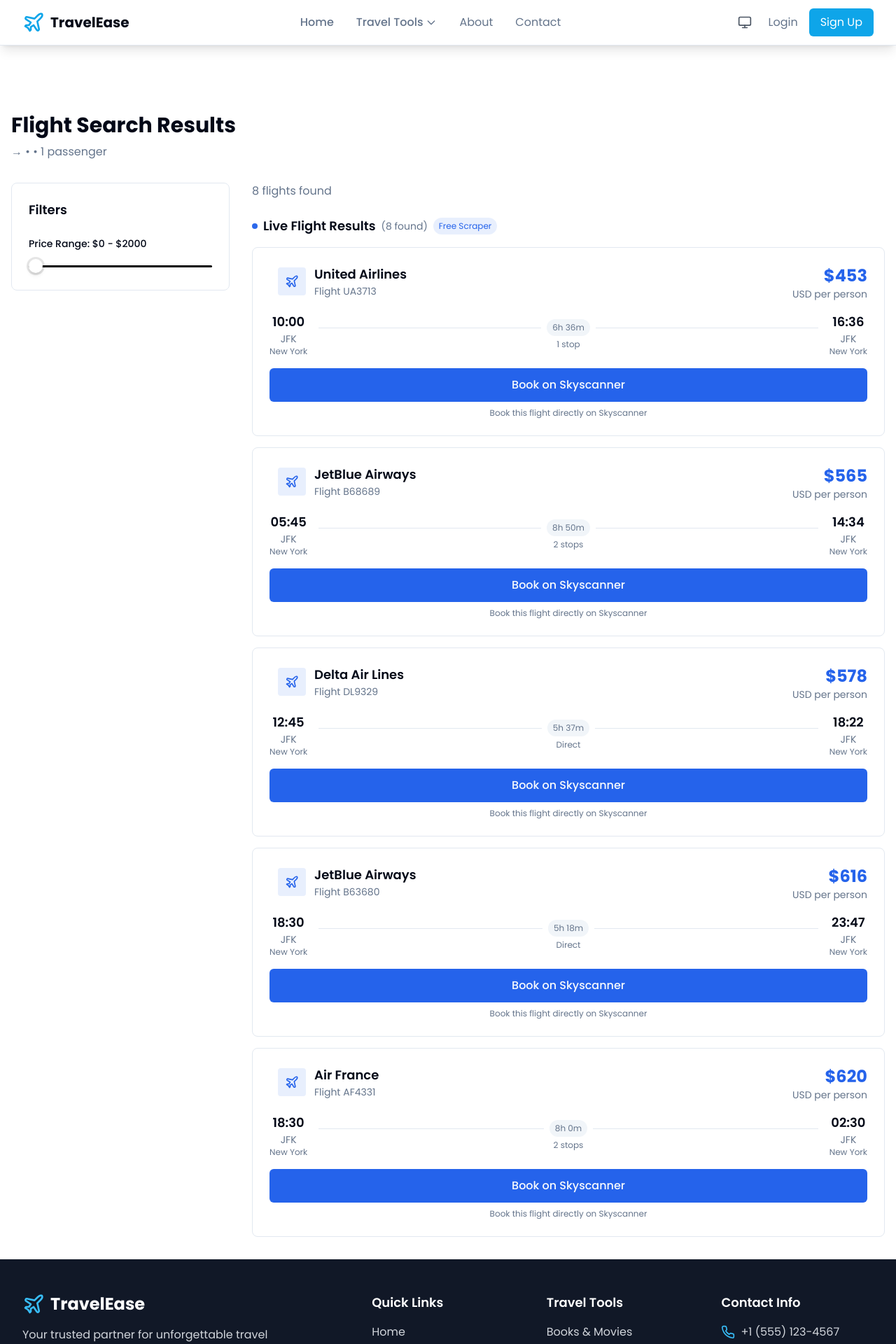
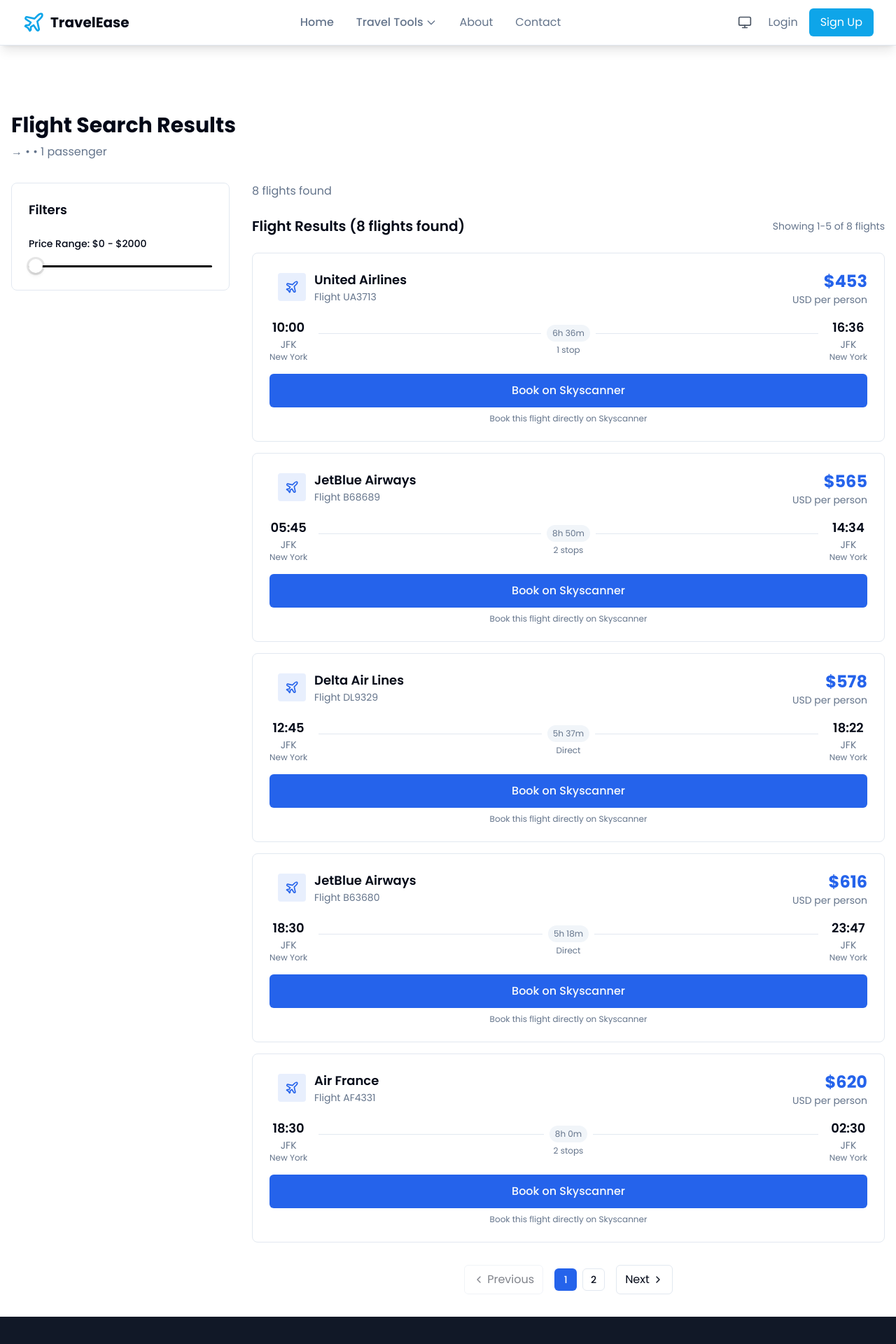
Before and after one commit to ayushiiaggarwall/go-explore-co, a React (Vite) app: page /search-flights in a window 1280 px wide. Shown: the top 1920 px of the page at 70% size. Built offline with nearby package versions, Linux system fonts and the light colour scheme; no server answers.

Commit message:
Add pagination to flight search results
Implement pagination for the flight search results page, displaying 5 flights per page and allowing users to view up to 20 flights.

```diff
--- a/src/pages/FlightSearchResults.tsx
+++ b/src/pages/FlightSearchResults.tsx
@@ -1,6 +1,6 @@
 import { useState, useEffect } from 'react';
 import { useSearchParams } from 'react-router-dom';
-import { SlidersHorizontal, Plane } from 'lucide-react';
+import { SlidersHorizontal, Plane, ChevronLeft, ChevronRight } from 'lucide-react';
 import { useSmoothNavigation } from '../hooks/useSmoothNavigation';
 import { useBookings } from '../hooks/useBookings';
 import { skyscannerApi, SkyscannerFlight } from '../services/skyscannerApi';
@@ -14,9 +14,10 @@ export default function FlightSearchResults() {
   const [loading, setLoading] = useState(true);
   const [apiFlights, setApiFlights] = useState<SkyscannerFlight[]>([]);
   const [apiError, setApiError] = useState<string | null>(null);
-  const [dataSource, setDataSource] = useState<string>('');
   const [priceRange, setPriceRange] = useState([0, 2000]);
   const [showFilters, setShowFilters] = useState(false);
+  const [currentPage, setCurrentPage] = useState(1);
+  const [flightsPerPage] = useState(5);
 
   const searchData = {
     from: searchParams.get('from') || '',
@@ -105,6 +106,30 @@ export default function FlightSearchResults() {
     window.open(bookingUrl, '_blank');
   };
 
+  // Pagination logic
+  const totalFlights = apiFlights.length;
+  const totalPages = Math.ceil(totalFlights / flightsPerPage);
+  const startIndex = (currentPage - 1) * flightsPerPage;
+  const endIndex = startIndex + flightsPerPage;
+  const currentFlights = apiFlights.slice(startIndex, endIndex);
+
+  const handlePageChange = (page: number) => {
+    setCurrentPage(page);
+    window.scrollTo({ top: 0, behavior: 'smooth' });
+  };
+
+  const handlePrevPage = () => {
+    if (currentPage > 1) {
+      handlePageChange(currentPage - 1);
+    }
+  };
+
+  const handleNextPage = () => {
+    if (currentPage < totalPages) {
+      handlePageChange(currentPage + 1);
+    }
+  };
+
   useEffect(() => {
     const fetchFlights = async () => {
       setLoading(true);
@@ -124,7 +149,6 @@ export default function FlightSearchResults() {
         if (apiResults && apiResults.flights && apiResults.flights.length > 0) {
           console.log('✅ Flight API returned flights:', apiResults.flights.length);
           setApiFlights(apiResults.flights);
-          setDataSource(apiResults.source || 'google-flights');
         } else {
           console.log('⚠️ No flights from Flight API');
           setApiError('No flights found for this route and date.');
@@ -217,7 +241,7 @@ export default function FlightSearchResults() {
           <div className="flex-1">
             <div className="flex items-center justify-between mb-6">
               <p className="text-muted-foreground">
-                {apiFlights.length} flight{apiFlights.length !== 1 ? 's' : ''} found
+                {totalFlights} flight{totalFlights !== 1 ? 's' : ''} found
               </p>
               <button
                 onClick={() => setShowFilters(true)}
@@ -229,22 +253,20 @@ export default function FlightSearchResults() {
             </div>
 
             <div className="space-y-4">
-              {/* API Results Section */}
-              {apiFlights.length > 0 && (
+              {/* Flight Results */}
+              {currentFlights.length > 0 && (
                 <div className="mb-8">
-                  <div className="flex items-center gap-2 mb-4">
-                    <div className="w-2 h-2 bg-primary rounded-full animate-pulse"></div>
-                    <h3 className="text-lg font-semibold text-foreground">Live Flight Results</h3>
-                    <span className="text-sm text-muted-foreground">({apiFlights.length} found)</span>
-                    {dataSource && (
-                      <span className="text-xs bg-primary/10 text-primary px-2 py-1 rounded-full">
-                        {dataSource === 'google-flights' ? 'Google Flights' : 'Free Scraper'}
-                      </span>
-                    )}
+                  <div className="flex items-center justify-between mb-6">
+                    <h2 className="text-xl font-semibold text-foreground">
+                      Flight Results ({totalFlights} flights found)
+                    </h2>
+                    <p className="text-sm text-muted-foreground">
+                      Showing {startIndex + 1}-{Math.min(endIndex, totalFlights)} of {totalFlights} flights
+                    </p>
                   </div>
-                  <div className="grid gap-4">
-                    {apiFlights.slice(0, 5).map((flight, index) => (
-                      <div key={index} className="bg-card rounded-lg border border-border p-6 hover:shadow-lg transition-all duration-200">
+                  <div className="space-y-4">
+                    {currentFlights.map((flight, index) => (
+                      <div key={startIndex + index} className="bg-card rounded-lg border border-border p-6 hover:shadow-lg transition-all duration-200">
                         <div className="flex justify-between items-start mb-4">
                           <div className="flex items-center space-x-3">
                             {typeof flight.airline === 'object' && flight.airline.logo ? (
@@ -315,8 +337,48 @@ export default function FlightSearchResults() {
                           </p>
                         </div>
                       </div>
-                    ))}
+                     ))}
                   </div>
+
+                  {/* Pagination Controls */}
+                  {totalPages > 1 && (
+                    <div className="flex items-center justify-center space-x-4 mt-8">
+                      <button
+                        onClick={handlePrevPage}
+                        disabled={currentPage === 1}
+                        className="flex items-center space-x-1 px-3 py-2 border border-border rounded-md hover:bg-muted disabled:opacity-50 disabled:cursor-not-allowed transition-colors"
+                      >
+                        <ChevronLeft className="w-4 h-4" />
+                        <span>Previous</span>
+                      </button>
+
+                      <div className="flex items-center space-x-2">
+                        {Array.from({ length: totalPages }, (_, i) => i + 1).map(page => (
+                          <button
+                            key={page}
+                            onClick={() => handlePageChange(page)}
+                            className={`w-8 h-8 rounded-md text-sm font-medium transition-colors ${
+                              currentPage === page
+                                ? 'bg-primary text-primary-foreground'
+                                : 'border border-border hover:bg-muted'
+                            }`}
+                          >
+                            {page}
+                          </button>
+                        ))}
+                      </div>
+
+                      <button
+                        onClick={handleNextPage}
+                        disabled={currentPage === totalPages}
+                        className="flex items-center space-x-1 px-3 py-2 border border-border rounded-md hover:bg-muted disabled:opacity-50 disabled:cursor-not-allowed transition-colors"
+                      >
+                        <span>Next</span>
+                        <ChevronRight className="w-4 h-4" />
+                      </button>
+                    </div>
+                  )}
+
                   {apiError && (
                     <div className="mt-4 p-3 bg-yellow-50 border border-yellow-200 rounded-md">
                       <p className="text-yellow-800 text-sm">{apiError}</p>
@@ -325,8 +387,7 @@ export default function FlightSearchResults() {
                 </div>
               )}
 
-
-              {apiFlights.length === 0 && !loading && (
+              {totalFlights === 0 && !loading && (
                 <div className="text-center py-12">
                   <div className="w-24 h-24 mx-auto mb-6 bg-muted rounded-full flex items-center justify-center">
                     <Plane className="w-12 h-12 text-muted-foreground" />
```
